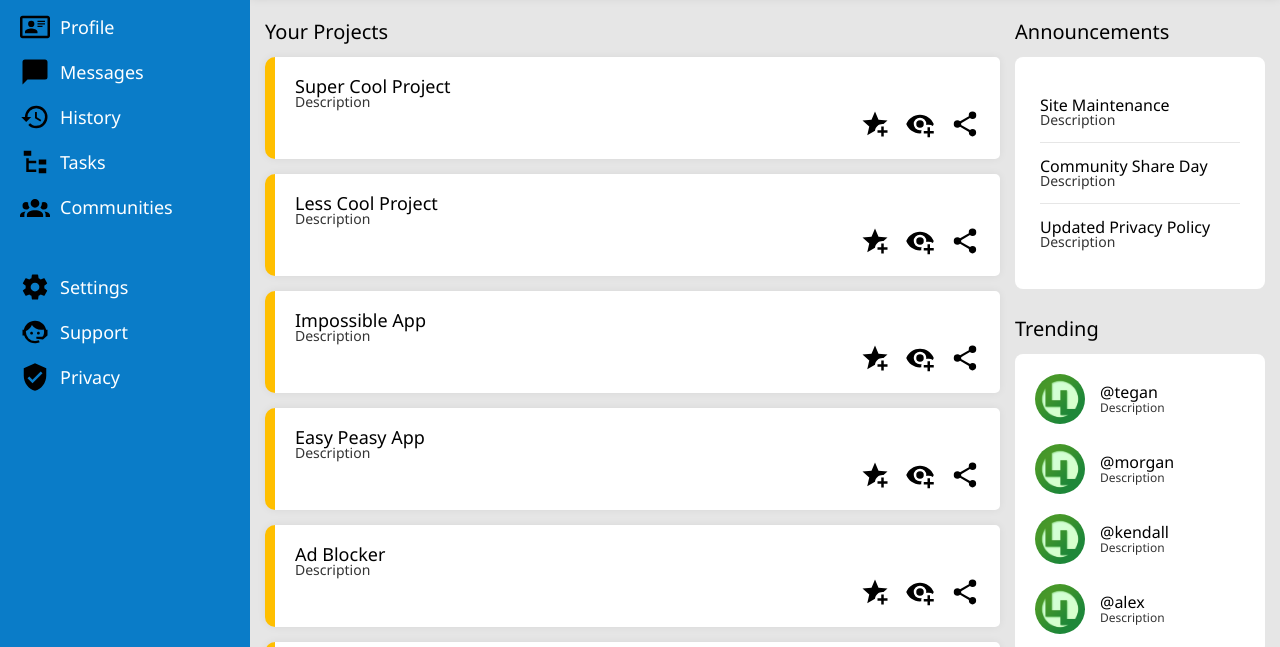
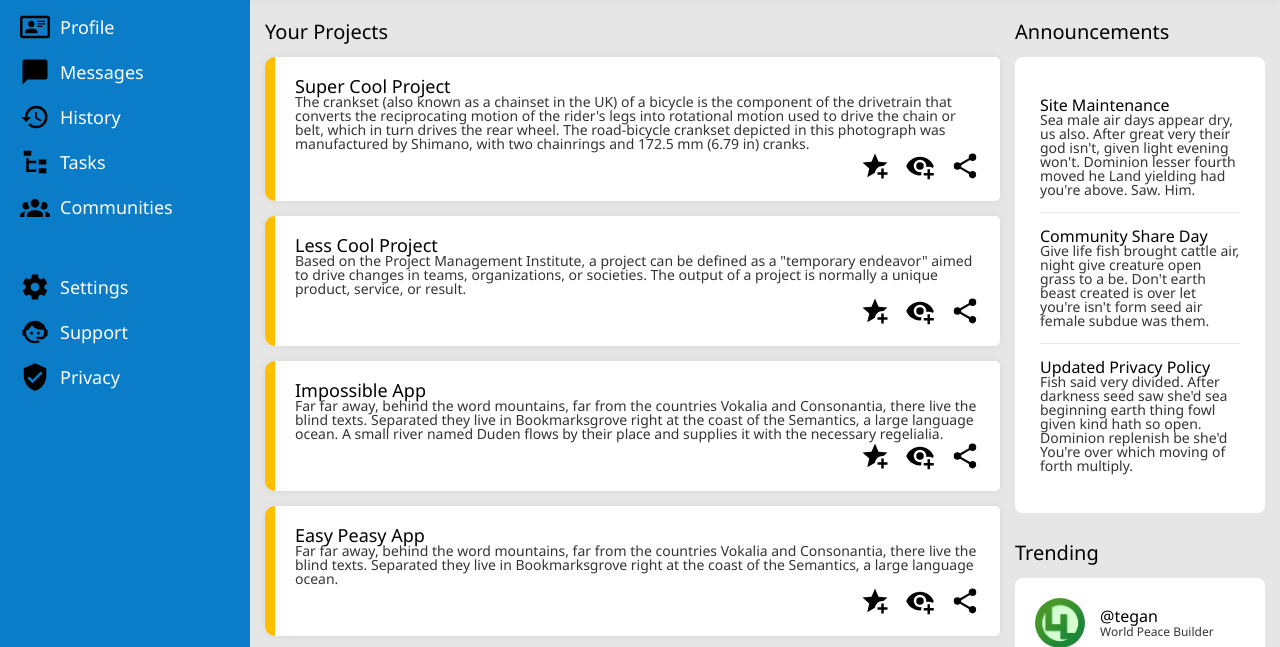
Before and after one commit to alexcarron/admin-dashboard-proj, a plain HTML site: page index.html in a window 1280 px wide. Shown: the part 153-800 px from the top of the page. Drawn offline with Linux system fonts and the light colour scheme.

Commit message:
Add Text

```diff
--- a/index.html
+++ b/index.html
@@ -162,7 +162,7 @@
 
 					<div class="project" id="Super Cool Project">
 						<h2>Super Cool Project</h2>
-						<p>Description</p>
+						<p>The crankset (also known as a chainset in the UK) of a bicycle is the component of the drivetrain that converts the reciprocating motion of the rider's legs into rotational motion used to drive the chain or belt, which in turn drives the rear wheel. The road-bicycle crankset depicted in this photograph was manufactured by Shimano, with two chainrings and 172.5 mm (6.79 in) cranks.</p>
 						<div class="project_buttons">
 							<img src="./media/graphics/favorite_plus_icon.svg" alt="Favorite Icon">
 							<img src="./media/graphics/eye-plus_icon.svg" alt="Eye Icon">
@@ -172,7 +172,7 @@
 
 					<div class="project" id="Less Cool Project">
 						<h2>Less Cool Project</h2>
-						<p>Description</p>
+						<p>Based on the Project Management Institute, a project can be defined as a "temporary endeavor" aimed to drive changes in teams, organizations, or societies. The output of a project is normally a unique product, service, or result.</p>
 						<div class="project_buttons">
 							<img src="./media/graphics/favorite_plus_icon.svg" alt="Favorite Icon">
 							<img src="./media/graphics/eye-plus_icon.svg" alt="Eye Icon">
@@ -182,7 +182,9 @@
 
 					<div class="project" id="Impossible App">
 						<h2>Impossible App</h2>
-						<p>Description</p>
+						<p>Far far away, behind the word mountains, far from the countries Vokalia and Consonantia, there live the blind texts. Separated they live in Bookmarksgrove right at the coast of the Semantics, a large language ocean. A small river named Duden flows by their place and supplies it with the necessary regelialia.
+
+						</p>
 						<div class="project_buttons">
 							<img src="./media/graphics/favorite_plus_icon.svg" alt="Favorite Icon">
 							<img src="./media/graphics/eye-plus_icon.svg" alt="Eye Icon">
@@ -192,7 +194,9 @@
 
 					<div class="project" id="Easy Peasy App">
 						<h2>Easy Peasy App</h2>
-						<p>Description</p>
+						<p>Far far away, behind the word mountains, far from the countries Vokalia and Consonantia, there live the blind texts. Separated they live in Bookmarksgrove right at the coast of the Semantics, a large language ocean.
+
+						</p>
 						<div class="project_buttons">
 							<img src="./media/graphics/favorite_plus_icon.svg" alt="Favorite Icon">
 							<img src="./media/graphics/eye-plus_icon.svg" alt="Eye Icon">
@@ -202,7 +206,9 @@
 
 					<div class="project" id="Ad Blocker">
 						<h2>Ad Blocker</h2>
-						<p>Description</p>
+						<p>Far far away, behind the word mountains, far from the countries Vokalia and Consonantia, there live the blind texts.
+
+						</p>
 						<div class="project_buttons">
 							<img src="./media/graphics/favorite_plus_icon.svg" alt="Favorite Icon">
 							<img src="./media/graphics/eye-plus_icon.svg" alt="Eye Icon">
@@ -212,7 +218,9 @@
 
 					<div class="project" id="Money Maker">
 						<h2>Money Maker</h2>
-						<p>Description</p>
+						<p>Far far away, behind the word mountains, far from the countries Vokalia and Consonantia, there live the blind texts. Separated they live in Bookmarksgrove right at the coast of the Semantics, a large language ocean. A small river named Duden flows by their place and supplies it with the necessary regelialia.
+
+						</p>
 						<div class="project_buttons">
 							<img src="./media/graphics/favorite_plus_icon.svg" alt="Favorite Icon">
 							<img src="./media/graphics/eye-plus_icon.svg" alt="Eye Icon">
@@ -232,17 +240,17 @@
 					<div id="announcements">
 						<div class="announcement">
 							<h3 class="subsection_heading">Site Maintenance</h3>
-							<p>Description</p>
+							<p>Sea male air days appear dry, us also. After great very their god isn't, given light evening won't. Dominion lesser fourth moved he Land yielding had you're above. Saw. Him.</p>
 						</div>
 
 						<div class="announcement">
 							<h3 class="subsection_heading">Community Share Day</h3>
-							<p>Description</p>
+							<p>Give life fish brought cattle air, night give creature open grass to a be. Don't earth beast created is over let you're isn't form seed air female subdue was them.</p>
 						</div>
 
 						<div class="announcement">
 							<h3 class="subsection_heading">Updated Privacy Policy</h3>
-							<p>Description</p>
+							<p>Fish said very divided. After darkness seed saw she'd sea beginning earth thing fowl given kind hath so open. Dominion replenish be she'd You're over which moving of forth multiply.</p>
 						</div>
 					</div>
 
@@ -257,7 +265,7 @@
 							<img src="./media/images/LL Avatar.png" alt="Your Avatar" class="avatar">
 							<div class="text">
 								<h3>@tegan</h3>
-								<p>Description</p>
+								<p>World Peace Builder</p>
 							</div>
 						</div>
 
@@ -265,7 +273,7 @@
 							<img src="./media/images/LL Avatar.png" alt="Your Avatar" class="avatar">
 							<div class="text">
 								<h3>@morgan</h3>
-								<p>Description</p>
+								<p>Super Cool Project</p>
 							</div>
 						</div>
 
@@ -273,7 +281,7 @@
 							<img src="./media/images/LL Avatar.png" alt="Your Avatar" class="avatar">
 							<div class="text">
 								<h3>@kendall</h3>
-								<p>Description</p>
+								<p>Life Changing App</p>
 							</div>
 						</div>
 
@@ -281,7 +289,7 @@
 							<img src="./media/images/LL Avatar.png" alt="Your Avatar" class="avatar">
 							<div class="text">
 								<h3>@alex</h3>
-								<p>Description</p>
+								<p>No Traffic Maker</p>
 							</div>
 						</div>
 					</div>
```
